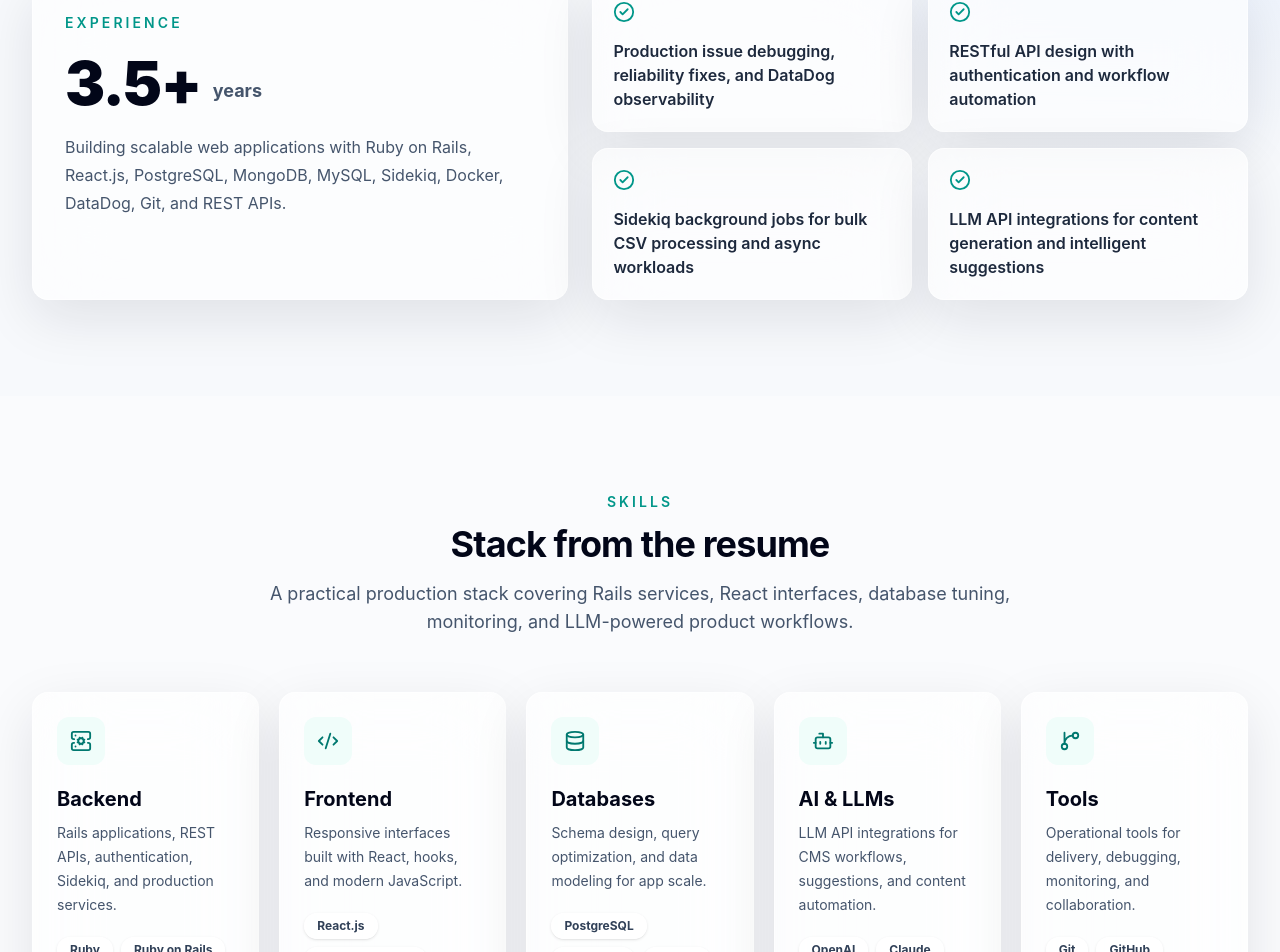
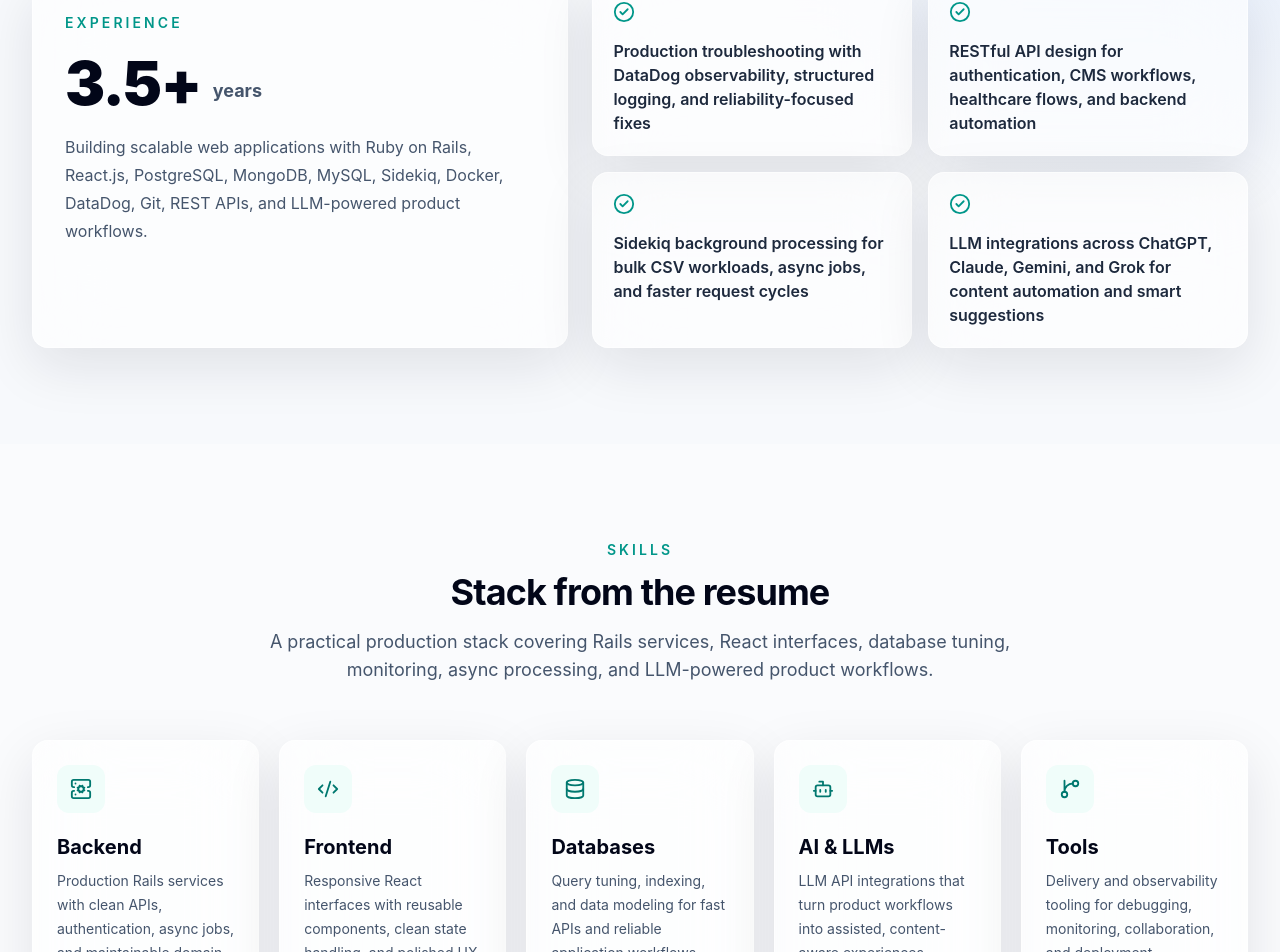
Before and after one commit to faru506/portfolio, a React (Vite) app: page / in a window 1280 px wide. Shown: the part 1377-2329 px from the top of the page. Built offline with nearby package versions, Linux system fonts and the light colour scheme.

Commit message:
Polish portfolio content points

```diff
--- a/src/sections/About.jsx
+++ b/src/sections/About.jsx
@@ -2,10 +2,10 @@ import { CheckCircle2 } from 'lucide-react'
 import SectionHeader from '../components/SectionHeader'
 
 const strengths = [
-  'Production issue debugging, reliability fixes, and DataDog observability',
-  'RESTful API design with authentication and workflow automation',
-  'Sidekiq background jobs for bulk CSV processing and async workloads',
-  'LLM API integrations for content generation and intelligent suggestions',
+  'Production troubleshooting with DataDog observability, structured logging, and reliability-focused fixes',
+  'RESTful API design for authentication, CMS workflows, healthcare flows, and backend automation',
+  'Sidekiq background processing for bulk CSV workloads, async jobs, and faster request cycles',
+  'LLM integrations across ChatGPT, Claude, Gemini, and Grok for content automation and smart suggestions',
 ]
 
 function About() {
@@ -15,7 +15,7 @@ function About() {
         <SectionHeader
           eyebrow="About"
           title="Full stack engineering with production ownership"
-          description="I work across Rails, React.js, databases, background jobs, monitoring, and AI-assisted workflows. My focus is production-ready delivery: clear APIs, stable systems, and polished interfaces."
+          description="I work across Rails, React.js, databases, background jobs, monitoring, and AI-assisted workflows. My focus is production-ready delivery: clear APIs, stable systems, measurable performance gains, and polished interfaces."
         />
 
         <div className="grid gap-6 lg:grid-cols-[0.9fr_1.1fr]">
@@ -33,7 +33,8 @@ function About() {
             </div>
             <p className="mt-5 text-base leading-7 text-slate-600 dark:text-slate-300">
               Building scalable web applications with Ruby on Rails, React.js,
-              PostgreSQL, MongoDB, MySQL, Sidekiq, Docker, DataDog, Git, and REST APIs.
+              PostgreSQL, MongoDB, MySQL, Sidekiq, Docker, DataDog, Git, REST APIs,
+              and LLM-powered product workflows.
             </p>
           </div>
 
--- a/src/sections/Experience.jsx
+++ b/src/sections/Experience.jsx
@@ -8,10 +8,10 @@ const roles = [
     period: 'Sept 2025 - Present',
     tag: 'Reliability + Performance',
     items: [
-      'Diagnosed and resolved production 500 errors, improving application reliability.',
-      'Implemented Sidekiq background jobs for bulk CSV processing, reducing request processing time by 80%.',
-      'Optimized ActiveRecord queries and database indexing to improve API response performance.',
-      'Integrated DataDog monitoring and logging for stronger observability and faster issue resolution.',
+      'Investigated production 500 errors from logs, traces, and failing request paths, then shipped fixes that improved application reliability.',
+      'Moved bulk CSV processing into Sidekiq background jobs, reducing request processing time by 80% and preventing long-running web requests.',
+      'Tuned ActiveRecord queries with better joins, eager loading, and database indexes to improve API response performance.',
+      'Integrated DataDog monitoring and structured logging so production issues could be detected, traced, and resolved faster.',
     ],
   },
   {
@@ -20,10 +20,10 @@ const roles = [
     period: 'Jul 2022 - Aug 2025',
     tag: 'Rails + React + LLMs',
     items: [
-      'Designed and deployed 15+ RESTful APIs using Ruby on Rails.',
-      'Integrated ChatGPT, Claude, Gemini, and Grok APIs into CMS workflows.',
-      'Optimized database queries and indexing for 10k+ monthly users.',
-      'Built reusable React.js components and delivered full stack features across frontend and backend modules.',
+      'Designed, implemented, and deployed 15+ RESTful APIs in Ruby on Rails for authentication, workflow automation, and CMS operations.',
+      'Integrated ChatGPT, Claude, Gemini, and Grok APIs into editorial workflows for AI-assisted content generation and suggestions.',
+      'Improved query performance with indexing and data-access optimization for systems serving 10k+ monthly users.',
+      'Built reusable React.js components and connected them with backend APIs to deliver consistent full stack product features.',
     ],
   },
   {
@@ -32,9 +32,9 @@ const roles = [
     period: 'Mar 2022 - Jun 2022',
     tag: 'Foundation',
     items: [
-      'Developed authentication and UI modules using React.js.',
-      'Assisted with Ruby on Rails backend development and API integrations.',
-      'Participated in debugging and testing across frontend and backend features.',
+      'Built authentication screens and reusable UI modules in React.js with attention to usability and responsive behavior.',
+      'Contributed to Ruby on Rails backend features, API integrations, and request/response validation.',
+      'Supported debugging, manual testing, and issue verification across frontend and backend modules before release.',
     ],
   },
 ]
@@ -46,7 +46,7 @@ function Experience() {
         <SectionHeader
           eyebrow="Experience"
           title="Experience timeline"
-          description="3.5+ years across production debugging, API delivery, database performance, background processing, LLM integrations, and React UI development."
+          description="3.5+ years of full stack work across production debugging, API delivery, database performance, background processing, LLM integrations, and React UI development."
         />
 
         <div className="mx-auto max-w-5xl space-y-5">
--- a/src/sections/Projects.jsx
+++ b/src/sections/Projects.jsx
@@ -6,21 +6,33 @@ const projects = [
     title: 'Content Management System',
     description:
       'A role-based CMS for editorial teams with scalable Rails APIs, MongoDB-backed content models, and AI-assisted publishing workflows.',
-    features: ['Supported 20+ editorial users', 'Caching and indexing for publishing performance', 'LLM APIs for content generation and suggestions'],
+    features: [
+      'Designed role-based workflows for 20+ editorial users with secure access and structured content operations',
+      'Built Rails REST APIs with caching and indexing to improve publishing speed and reduce repeated database work',
+      'Integrated LLM APIs to automate draft generation, suggestions, and editorial assistance inside CMS workflows',
+    ],
     tech: ['Ruby on Rails', 'MongoDB', 'JavaScript', 'React'],
   },
   {
     title: 'Health Management System',
     description:
       'Backend APIs for patient and appointment workflows with database optimization, logging, and production reliability improvements.',
-    features: ['Patient and appointment management APIs', 'Optimized database queries', 'Logging for faster debugging and stability'],
+    features: [
+      'Developed Rails APIs for patient records, appointment scheduling, and operational healthcare workflows',
+      'Optimized PostgreSQL queries and data access patterns to keep backend responses predictable under load',
+      'Added logging and issue tracing patterns that improved debugging speed and production stability',
+    ],
     tech: ['Ruby on Rails', 'PostgreSQL', 'REST APIs'],
   },
   {
     title: 'Crowdfunding Platform',
     description:
       'A responsive React dashboard for campaign management and funding analytics with reusable UI components.',
-    features: ['Campaign management dashboard', 'Funding analytics UI', 'Optimized rendering for responsiveness'],
+    features: [
+      'Built a responsive React.js dashboard for campaign setup, funding progress, and user-facing analytics',
+      'Created reusable UI components to keep campaign cards, metrics, and dashboard states consistent',
+      'Optimized rendering and layout behavior so funding data stayed readable across desktop and mobile screens',
+    ],
     tech: ['React.js', 'JavaScript', 'Responsive UI'],
   },
 ]
@@ -32,7 +44,7 @@ function Projects() {
         <SectionHeader
           eyebrow="Projects"
           title="Selected work"
-          description="Projects from my resume covering CMS automation, healthcare workflows, and responsive React dashboard development."
+          description="Resume-backed projects showing backend ownership, database optimization, AI workflow integration, and polished React dashboard development."
         />
 
         <div className="grid gap-6 lg:grid-cols-3">
--- a/src/sections/Skills.jsx
+++ b/src/sections/Skills.jsx
@@ -5,31 +5,31 @@ import SkillCard from '../components/SkillCard'
 const skills = [
   {
     title: 'Backend',
-    description: 'Rails applications, REST APIs, authentication, Sidekiq, and production services.',
+    description: 'Production Rails services with clean APIs, authentication, async jobs, and maintainable domain logic.',
     icon: ServerCog,
     items: ['Ruby', 'Ruby on Rails', 'REST APIs', 'Sidekiq', 'Auth'],
   },
   {
     title: 'Frontend',
-    description: 'Responsive interfaces built with React, hooks, and modern JavaScript.',
+    description: 'Responsive React interfaces with reusable components, clean state handling, and polished UX details.',
     icon: Code2,
     items: ['React.js', 'JavaScript ES6+', 'HTML5', 'CSS3', 'Bootstrap', 'TailwindCSS'],
   },
   {
     title: 'Databases',
-    description: 'Schema design, query optimization, and data modeling for app scale.',
+    description: 'Query tuning, indexing, and data modeling for fast APIs and reliable application workflows.',
     icon: Database,
     items: ['PostgreSQL', 'MongoDB', 'MySQL', 'Indexes', 'Query Tuning'],
   },
   {
     title: 'AI & LLMs',
-    description: 'LLM API integrations for CMS workflows, suggestions, and content automation.',
+    description: 'LLM API integrations that turn product workflows into assisted, content-aware experiences.',
     icon: Bot,
     items: ['OpenAI', 'Claude', 'Gemini', 'Grok', 'Prompted Workflows'],
   },
   {
     title: 'Tools',
-    description: 'Operational tools for delivery, debugging, monitoring, and collaboration.',
+    description: 'Delivery and observability tooling for debugging, monitoring, collaboration, and deployment readiness.',
     icon: GitBranch,
     items: ['Git', 'GitHub', 'Docker', 'DataDog', 'System Design Basics'],
   },
@@ -42,7 +42,7 @@ function Skills() {
         <SectionHeader
           eyebrow="Skills"
           title="Stack from the resume"
-          description="A practical production stack covering Rails services, React interfaces, database tuning, monitoring, and LLM-powered product workflows."
+          description="A practical production stack covering Rails services, React interfaces, database tuning, monitoring, async processing, and LLM-powered product workflows."
         />
 
         <div className="grid gap-5 sm:grid-cols-2 lg:grid-cols-5">
```
